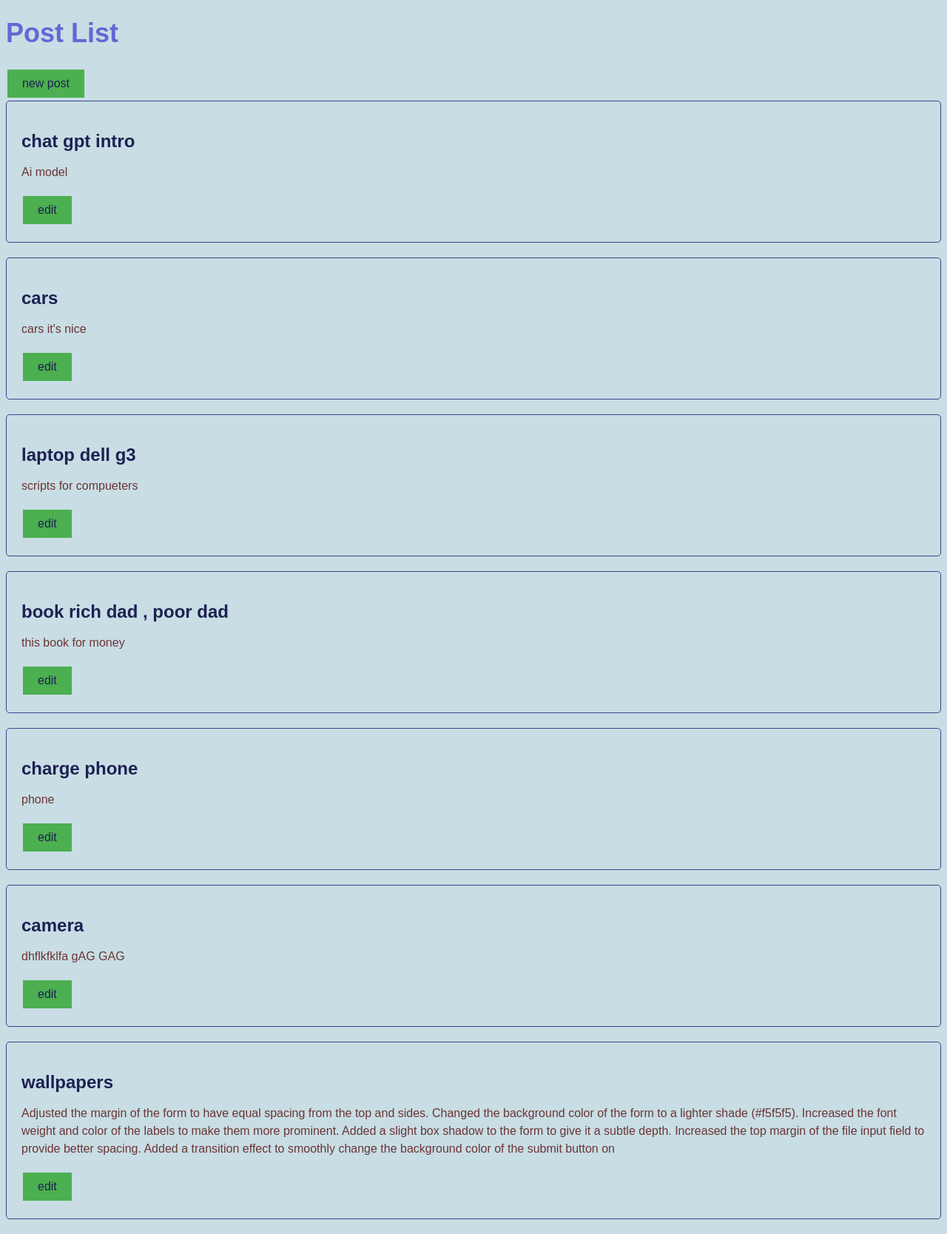
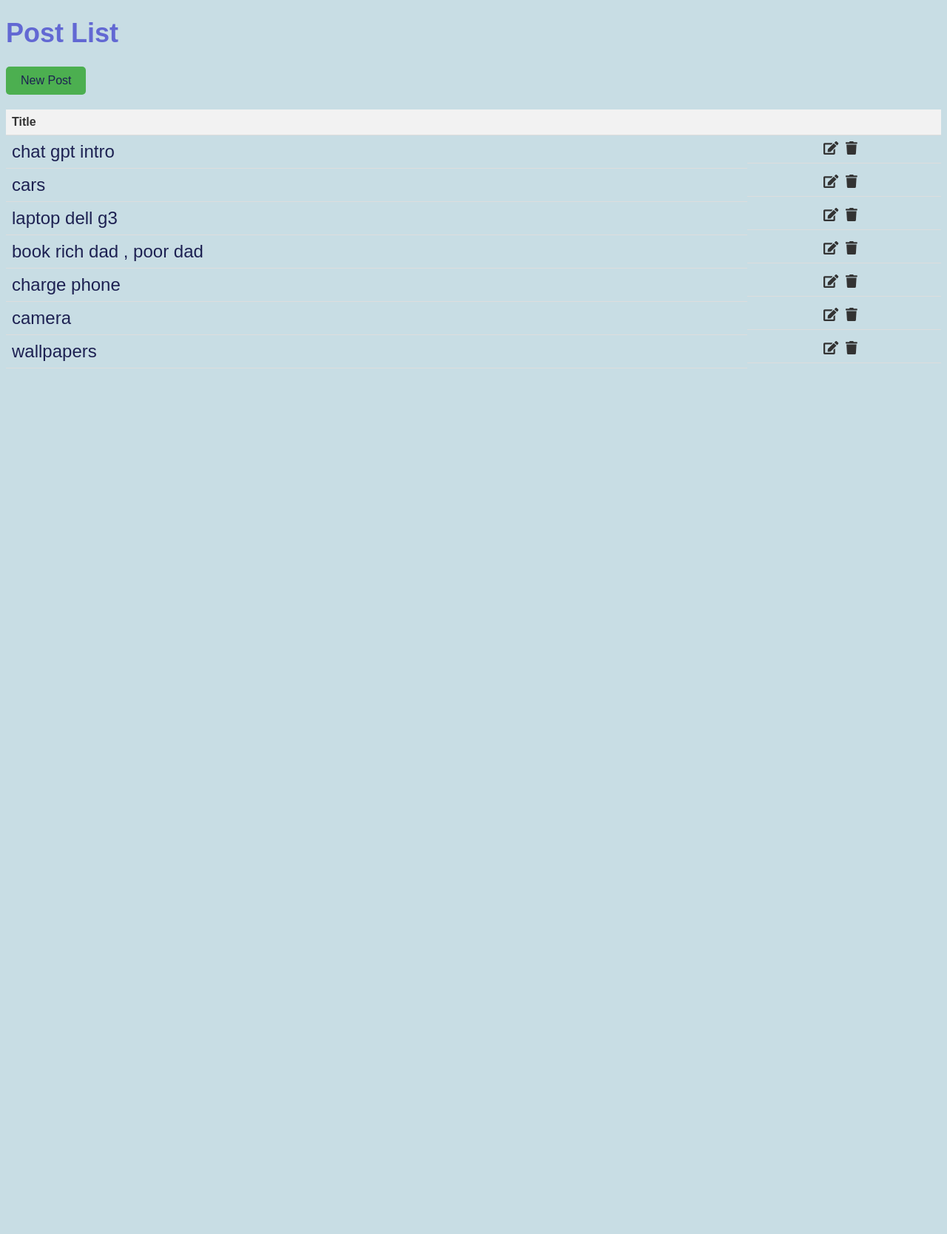
Before and after one commit to Mohamed00Abdelmonem/dj_blog2, a Django app: page / in a window 1280 px wide. Shown: the whole page at 74% size. After the commit the page ends 498 px from the top, so only its background shows below. Run offline with Django 4.2, Linux system fonts and the light colour scheme; data comes from the database, SQL or seed files in the repository; both versions use the stored data as it was after the commit.

Commit message:
add delete in veiw and editing in template frontend

```diff
--- a/instgram/urls.py
+++ b/instgram/urls.py
@@ -18,13 +18,14 @@ from django.contrib import admin
 from django.urls import path
 from django.conf import settings
 from django.conf.urls.static import static
-from post.views import list_post,deatil_post,new_post,edit_post
+from post.views import list_post,deatil_post,new_post,edit_post,delete_post
 urlpatterns = [
     path('admin/', admin.site.urls),
     path('', list_post),
     path('<int:id_post>', deatil_post),
     path('new', new_post),
     path('<int:id_post>/edit', edit_post),
+    path('<int:id_post>/delete', delete_post),
 
 ]
 
--- a/post/templates/post_list.html
+++ b/post/templates/post_list.html
@@ -4,6 +4,7 @@
     <meta charset="UTF-8">
     <meta name="viewport" content="width=device-width, initial-scale=1.0">
     <title>Document</title>
+    <link rel="stylesheet" href="https://cdnjs.cloudflare.com/ajax/libs/font-awesome/5.15.4/css/all.min.css">
     <style>
         body {
             font-family: Arial, sans-serif;
@@ -11,17 +12,23 @@ body {
             color: #333;
         }
 
-button {
+        .new-post-button {
+            display: inline-block;
+            margin-bottom: 20px;
+            padding: 10px 20px;
             background-color: #4CAF50; /* Green */
+            color: white;
             border: none;
-  color: white;
-  padding: 10px 20px;
+            border-radius: 5px;
+            font-size: 16px;
             text-align: center;
             text-decoration: none;
-  display: inline-block;
-  font-size: 16px;
-  margin: 4px 2px;
             cursor: pointer;
+            transition: background-color 0.3s ease;
+        }
+
+        .new-post-button:hover {
+            background-color: #45a049; /* Darker green */
         }
 
         a {
@@ -38,45 +45,77 @@ h1 {
             color: #6268d3;
         }
 
-.post-list {
-  list-style: none;
-  margin: 0;
-  padding: 0;
+        .post-table {
+            border-collapse: collapse;
+            width: 100%;
         }
 
-.post {
-  margin-bottom: 20px;
-  padding: 20px;
-  border: 1px solid #41418d;
-  border-radius: 5px;
+        .post-table th,
+        .post-table td {
+            padding: 8px;
+            text-align: left;
+            border-bottom: 1px solid #ddd;
         }
 
-.post h2 {
-  font-size: 24px;
-  margin-bottom: 10px;
-  color: y#19093f;
+        .post-table th {
+            background-color: #f2f2f2;
         }
 
-.post p {
-  font-size: 16px;
-  line-height: 1.5;
-  color: #6b3535;
+        .post-table tr:hover {
+            background-color: #f5f5f5;
         }
 
+        .post-title {
+            font-size: 24px;
+            color: #19093f;
+        }
+
+        .action-header {
+            display: flex;
+            justify-content: flex-end;
+            align-items: center;
+            padding: 10px;
+        }
+
+
+        .action-icons {
+            display: flex;
+            justify-content: center;
+        }
+
+        .action-icons a {
+            margin-right: 10px;
+            color: #333;
+            font-size: 18px;
+        }
     </style>
 </head>
 <body>
+
+
     <h1>Post List</h1>
-    <button> <a href="new">new post</a></button>
+    <button class="new-post-button"><a href="new">New Post</a></button>
 
-<ul class="post-list">
+    <table class="post-table">
+        <thead>
+            <tr>
+                <th>Title</th>
+                <th></th>
+            </tr>
+        </thead>
+        <tbody>
             {% for post in context %}
-    <li class="post">
-      <h2><a href="{{ post.id }}">{{ post.title }}</a></h2>
-      <p><a href="{{post.id}}"></a>{{ post.content }}</p>
-      <button> <a href="{{post.id}}/edit">edit</a></button>
-    </li>
+                <tr>
+                    <td class="post-title"><a href="{{ post.id }}">{{ post.title }}</a></td>
+                    <td class="action-icons">
+                        <a href="{{ post.id}}/edit"><i class="fas fa-edit"></i></a>
+                        <a href="{{ post.id}}/delete"><i class="fas fa-trash"></i></a>
+                    </td>
+                </tr>
             {% endfor %}
-</ul>
+        </tbody>
+    </table>
+
+    <script src="https://cdnjs.cloudflare.com/ajax/libs/font-awesome/5.15.4/js/all.min.js"></script>
 </body>
 </html>
--- a/post/views.py
+++ b/post/views.py
@@ -44,15 +44,8 @@ def edit_post(request, id_post):
         return render(request, 'edit_post.html', {'form':form})
 
 
-# def new_post(request, id_post):
-#     data = Post.objects.get(id=id_post)
-#     if request.method == 'POST':
-#         form = PostForm(request.POST, request.FILES, instance=data)
-#         if form.is_valid():
-#             form.save()
-#             return redirect('/')
-#         else:
-#             return render(request, 'new_post.html', {'form': form})
-#     else:
-#         form = PostForm(instance=data)
-#         return render(request, 'new_post.html', {'form': form})
+
+def delete_post(request, id_post):
+        data = Post.objects.get(id=id_post)
+        data.delete()
+        return redirect('/')
```
Also changed, not shown: post/templates/edit_post.html (+69 -5 lines), post/templates/new_post.html (+69 -5 lines), db.sqlite3, media/images/a7.jpg (added). Lines whose indentation alone changed are shown as unchanged.
